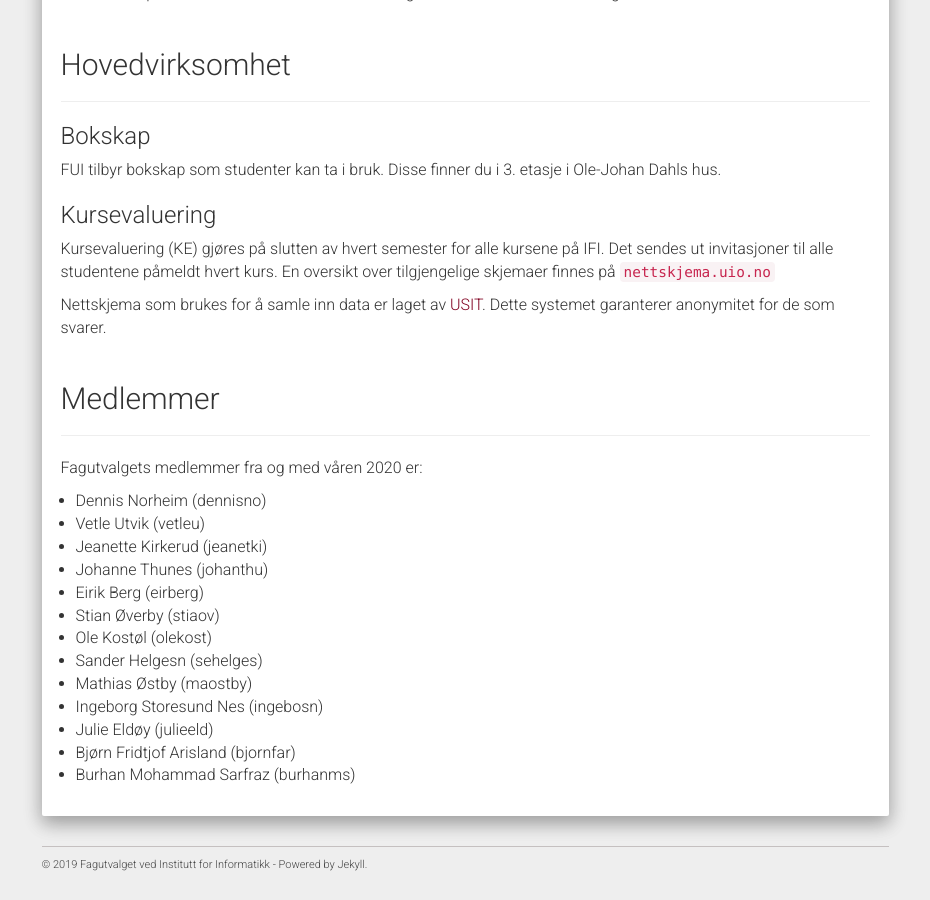
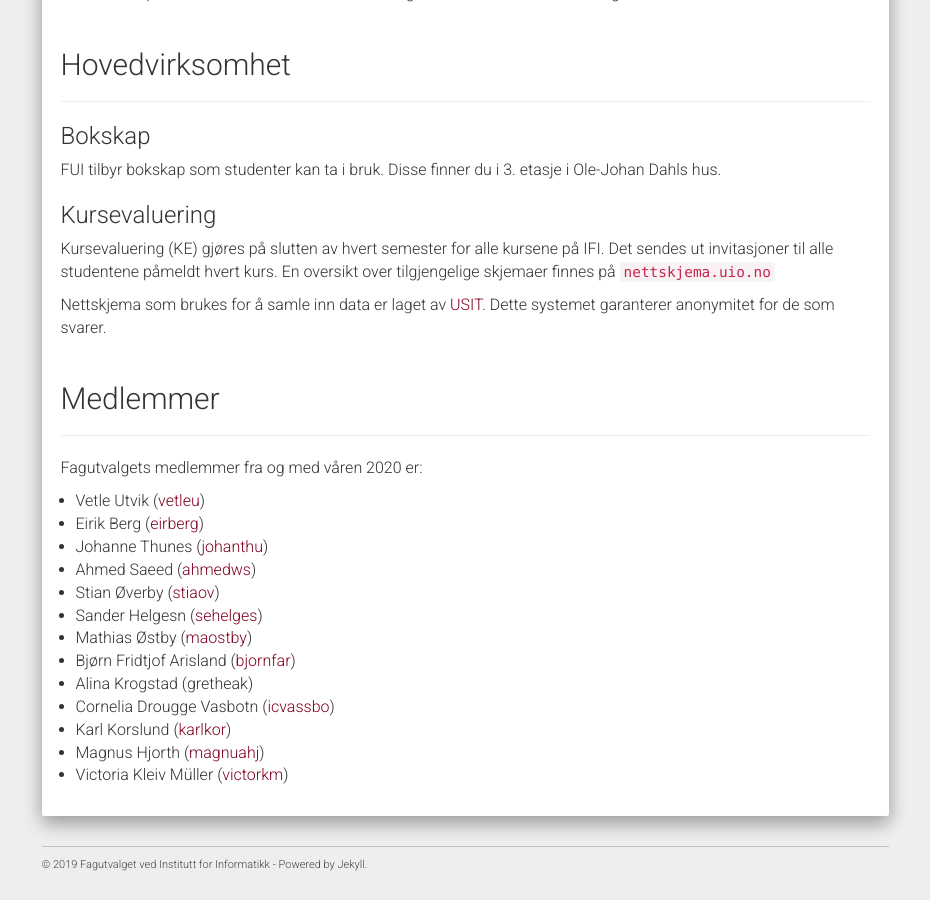
Before and after one commit to fui/fui.github.io, a Jekyll site: the page built from pages/fagutvalget.md, in a window 1280 px wide and 900 px high, scrolled down 732 px. Shown: the whole window, without its empty margins (321-1251 px from the left). Built offline with Jekyll 4.4.1, drawn with Linux system fonts in a browser that asks for light colours; nearby versions of some CDN libraries.

Commit message:
Oppdatert oversikt over FUIs medlemmer

```diff
--- a/pages/fagutvalget.md
+++ b/pages/fagutvalget.md
@@ -62,16 +62,16 @@ svarer.
 Fagutvalgets medlemmer fra og med våren 2020 er:
 
 
-* Dennis Norheim (dennisno)
-* Vetle Utvik (vetleu)
-* Jeanette Kirkerud (jeanetki)
-* Johanne Thunes (johanthu)
-* Eirik Berg (eirberg)
-* Stian Øverby (stiaov)
-* Ole Kostøl (olekost)
-* Sander Helgesn (sehelges)
-* Mathias Østby (maostby)
-* Ingeborg Storesund Nes (ingebosn)
-* Julie Eldøy (julieeld)
-* Bjørn Fridtjof Arisland (bjornfar)
-* Burhan Mohammad Sarfraz (burhanms)
+* Vetle Utvik ([vetleu](https://www.mn.uio.no/ifi/?vrtx=person-view&uid=vetleu))
+* Eirik Berg ([eirberg](https://www.mn.uio.no/ifi/?vrtx=person-view&uid=vetleu))
+* Johanne Thunes ([johanthu](https://www.mn.uio.no/ifi/?vrtx=person-view&uid=johanthu))
+* Ahmed Saeed ([ahmedws](https://www.mn.uio.no/ifi/?vrtx=person-view&uid=ahmedws))
+* Stian Øverby ([stiaov](https://www.mn.uio.no/ifi/?vrtx=person-view&uid=stiaov))
+* Sander Helgesn ([sehelges](https://www.mn.uio.no/ifi/?vrtx=person-view&uid=sehelges))
+* Mathias Østby ([maostby](https://www.mn.uio.no/ifi/?vrtx=person-view&uid=maostby))
+* Bjørn Fridtjof Arisland ([bjornfar](https://www.mn.uio.no/ifi/?vrtx=person-view&uid=bjornfar))
+* Alina Krogstad (gretheak)
+* Cornelia Drougge Vasbotn ([icvassbo](https://www.mn.uio.no/ifi/?vrtx=person-view&uid=icvassbo))
+* Karl Korslund ([karlkor](https://www.mn.uio.no/ifi/?vrtx=person-view&uid=karlkor))
+* Magnus Hjorth ([magnuahj](https://www.mn.uio.no/ifi/?vrtx=person-view&uid=magnuahj))
+* Victoria Kleiv Müller ([victorkm](https://www.mn.uio.no/ifi/?vrtx=person-view&uid=victorkm))
```
